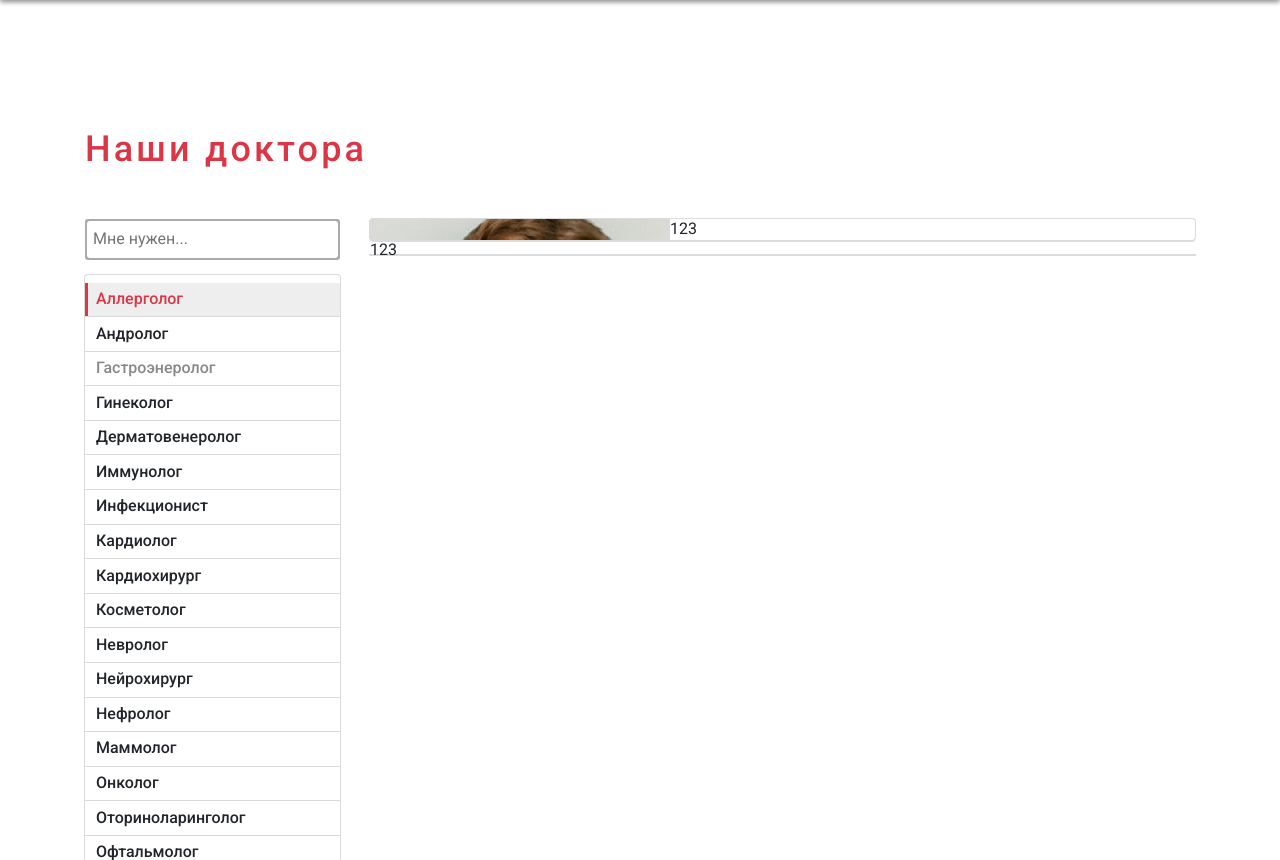
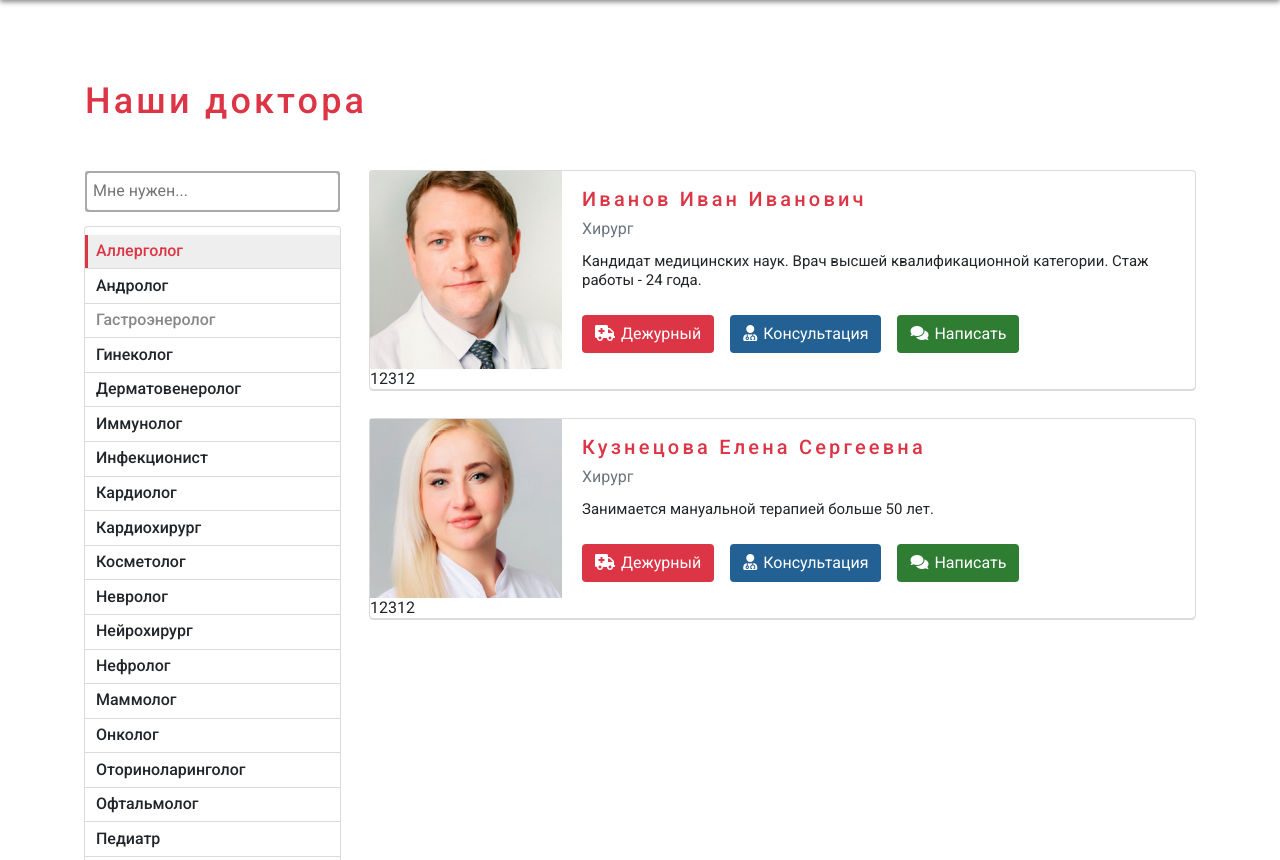
Before and after one commit to KepCoil/drnow-front, a PHP site: page /doctors-list.php in a window 1280 px wide. Shown: the part 132-992 px from the top of the page. Run offline with PHP 8.4, Linux system fonts and the light colour scheme.

Commit message:
doctors-list

```diff
--- a/app/css/main.concat.css
+++ b/app/css/main.concat.css
@@ -70,6 +70,7 @@ ul, ol {
 .main-content-layour-inner-page {
   padding: 5rem 0; }
   .main-content-layour-inner-page__main-title {
+    margin-top: 0;
     margin-bottom: 3rem;
     color: #dc3545; }
 
@@ -796,22 +797,63 @@ ul, ol {
   padding: 0; }
 
 .doctors-list__item {
-  display: -webkit-box;
-  display: -webkit-flex;
-  display: -ms-flexbox;
-  display: flex;
   -webkit-box-shadow: 0 2px 0 0 #dbdbdb, 0 0 0 1px #dbdbdb;
           box-shadow: 0 2px 0 0 #dbdbdb, 0 0 0 1px #dbdbdb;
   -webkit-border-radius: 3px;
           border-radius: 3px;
-  margin-bottom: 15px; }
+  margin-bottom: 30px; }
+  .doctors-list__item-right {
+    padding: 1rem 1.25rem; }
+
+.doctors-list__main {
+  display: -webkit-box;
+  display: -webkit-flex;
+  display: -ms-flexbox;
+  display: flex; }
 
 .doctors-list__wrap-img {
-  height: 100%; }
+  height: 100%;
+  overflow: hidden; }
 
 .doctors-list__img {
+  width: 12rem;
   height: 100%;
-  width: 300px; }
+  -webkit-background-size: cover;
+          background-size: cover;
+  background-position: top center; }
+
+.doctors-list__name {
+  margin: 0 0 0.5rem 0;
+  font-size: 1.25rem;
+  color: #dc3545; }
+
+.doctors-list__doc {
+  color: #6c757d;
+  margin: 0 0 0.75rem 0; }
+
+.doctors-list__text {
+  font-size: 0.9375rem;
+  margin-bottom: 1.5rem; }
+
+.doctors-list__wrap-btn {
+  display: -webkit-box;
+  display: -webkit-flex;
+  display: -ms-flexbox;
+  display: flex; }
+
+.doctors-list__btn {
+  margin-right: 1rem;
+  color: #fff; }
+  .doctors-list__btn-attendant {
+    background-color: #dc3545; }
+  .doctors-list__btn-consultation {
+    background-color: #236094; }
+  .doctors-list__btn-write {
+    background-color: #2e7d32; }
+  .doctors-list__btn:last-child {
+    margin-right: 0; }
+  .doctors-list__btn-icon {
+    margin-right: 0.375rem; }
 
 /*==========  Desktop First Method  ==========*/
 /* Large Devices, Wide Screens */
--- a/app/doctors-list.php
+++ b/app/doctors-list.php
@@ -146,24 +146,45 @@
 							<div class="doctors-list__content">
 
 								<div class="doctors-list__item">
-									<div class="doctors-list__item-left">
-										<div class="doctors-list__wrap-img">
-											<div class="doctors-list__img" style="background-image: url('img/test/doc-photo/doc1.jpg');"></div>
-											123
+									<div class="doctors-list__main">
+										<div class="doctors-list__item-left">
+											<div class="doctors-list__wrap-img">
+												<div class="doctors-list__img" style="background-image: url('img/test/doc-photo/doc1.jpg');"></div>
+											</div>
+										</div>
+										<div class="doctors-list__item-right">
+											<h4 class="doctors-list__name">Иванов Иван Иванович</h4>
+											<div class="doctors-list__doc">Хирург</div>
+											<div class="doctors-list__text">Кандидат медицинских наук. Врач высшей квалификационной категории. Стаж работы - 24 года.</div>
+											<div class="doctors-list__wrap-btn">
+												<button class="btn doctors-list__btn doctors-list__btn-attendant"><i class="doctors-list__btn-icon fas fa-ambulance"></i>Дежурный</button>
+												<button class="btn doctors-list__btn doctors-list__btn-consultation"><i class="doctors-list__btn-icon fas fa-user-md"></i>Консультация</button>
+												<button class="btn doctors-list__btn doctors-list__btn-write"><i class="doctors-list__btn-icon fas fa-comments"></i>Написать</button>
+											</div>
 										</div>
 									</div>
-									<div class="doctors-list__item-right">
-										123
-									</div>
+									<div class="doctors-list__info">12312</div>
 								</div>
 
 								<div class="doctors-list__item">
-									<div class="doctors-list__item-left">
-										<div class="doctors-list__wrap-img">
-											<div class="doctors-list__img" style="background-image: url('img/test/doc-photo/doc1.jpg');"></div>
+									<div class="doctors-list__main">
+										<div class="doctors-list__item-left">
+											<div class="doctors-list__wrap-img">
+												<div class="doctors-list__img" style="background-image: url('img/test/doc-photo/doc2.jpg');"></div>
+											</div>
+										</div>
+										<div class="doctors-list__item-right">
+											<h4 class="doctors-list__name">Кузнецова Елена Сергеевна</h4>
+											<div class="doctors-list__doc">Хирург</div>
+											<div class="doctors-list__text">Занимается мануальной терапией больше 50 лет.</div>
+											<div class="doctors-list__wrap-btn">
+												<button class="btn doctors-list__btn doctors-list__btn-attendant"><i class="doctors-list__btn-icon fas fa-ambulance"></i>Дежурный</button>
+												<button class="btn doctors-list__btn doctors-list__btn-consultation"><i class="doctors-list__btn-icon fas fa-user-md"></i>Консультация</button>
+												<button class="btn doctors-list__btn doctors-list__btn-write"><i class="doctors-list__btn-icon fas fa-comments"></i>Написать</button>
+											</div>
 										</div>
 									</div>
-									<div class="doctors-list__item-right"></div>
+									<div class="doctors-list__info">12312</div>
 								</div>
 
 							</div>
--- a/app/sass/_global.sass
+++ b/app/sass/_global.sass
@@ -69,6 +69,7 @@ ul, ol
 	&-inner-page
 		padding: 5rem 0
 		&__main-title
+			margin-top: 0
 			margin-bottom: 3rem
 			color: $red
 
--- a/app/sass/_vars.sass
+++ b/app/sass/_vars.sass
@@ -1,6 +1,7 @@
 $default-color: #212529
 $red: #dc3545
 $blue: #19456b
+$green: #2e7d32
 $light: #6c757d
 
 $box-shadow-color: #888
```
Also changed, not shown: app/sass/_pages.sass (+34 -3 lines).
